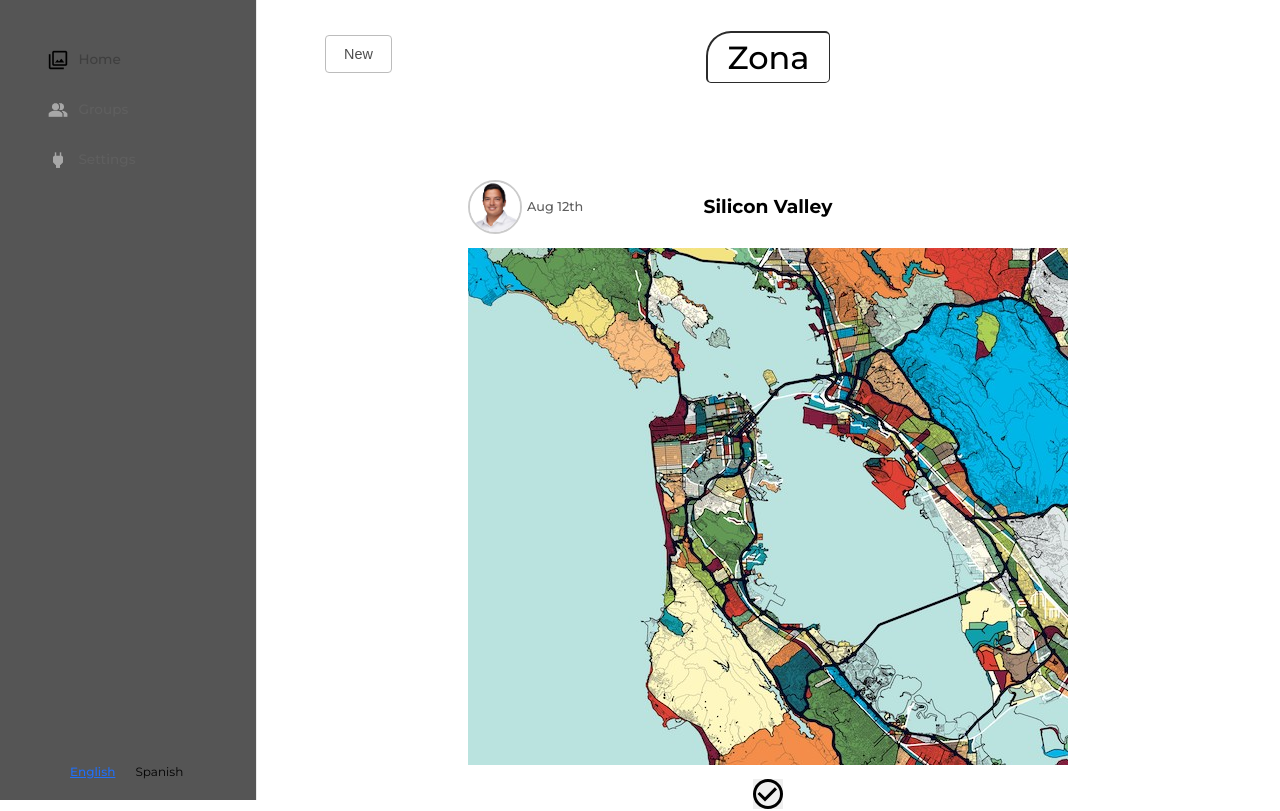
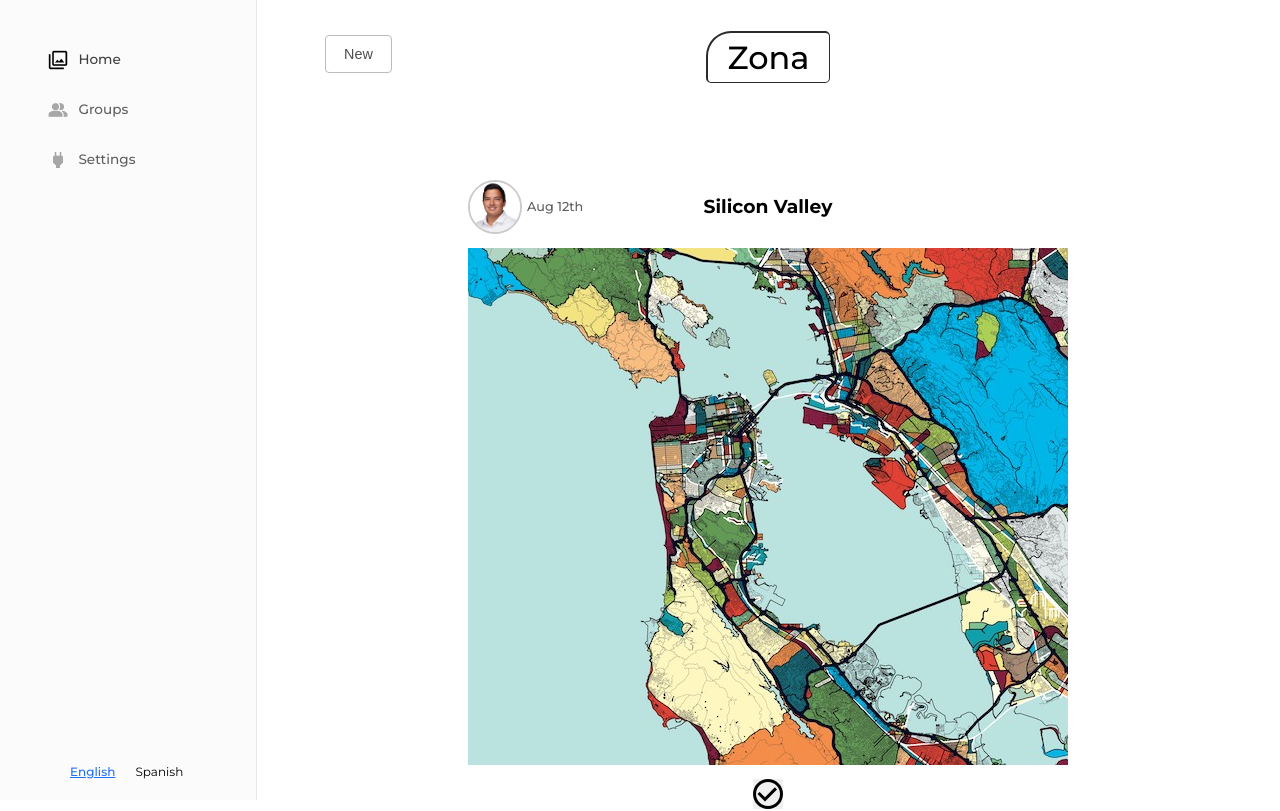
Before and after one commit to gustavozapata/zona, a React (Create React App) app: page / in a window 1280 px wide. Shown: the top 811 px of the page. Built offline with nearby package versions, Linux system fonts and the light colour scheme.

Commit message:
back to sidebar background color

```diff
--- a/src/App.css
+++ b/src/App.css
@@ -29,9 +29,6 @@
 }
 
 /* BUTTON */
-.Button {
-  /* position: relative; */
-}
 .Button button {
   position: absolute;
   top: 30px;
@@ -94,7 +91,7 @@
   width: 20%;
   height: 100vh;
   border-right: 1px solid #E8E8E8;
-  background-color: #555555;
+  background-color: #FBFBFB;
 }
 .SideBar .menu {
   width: 70%;
```
